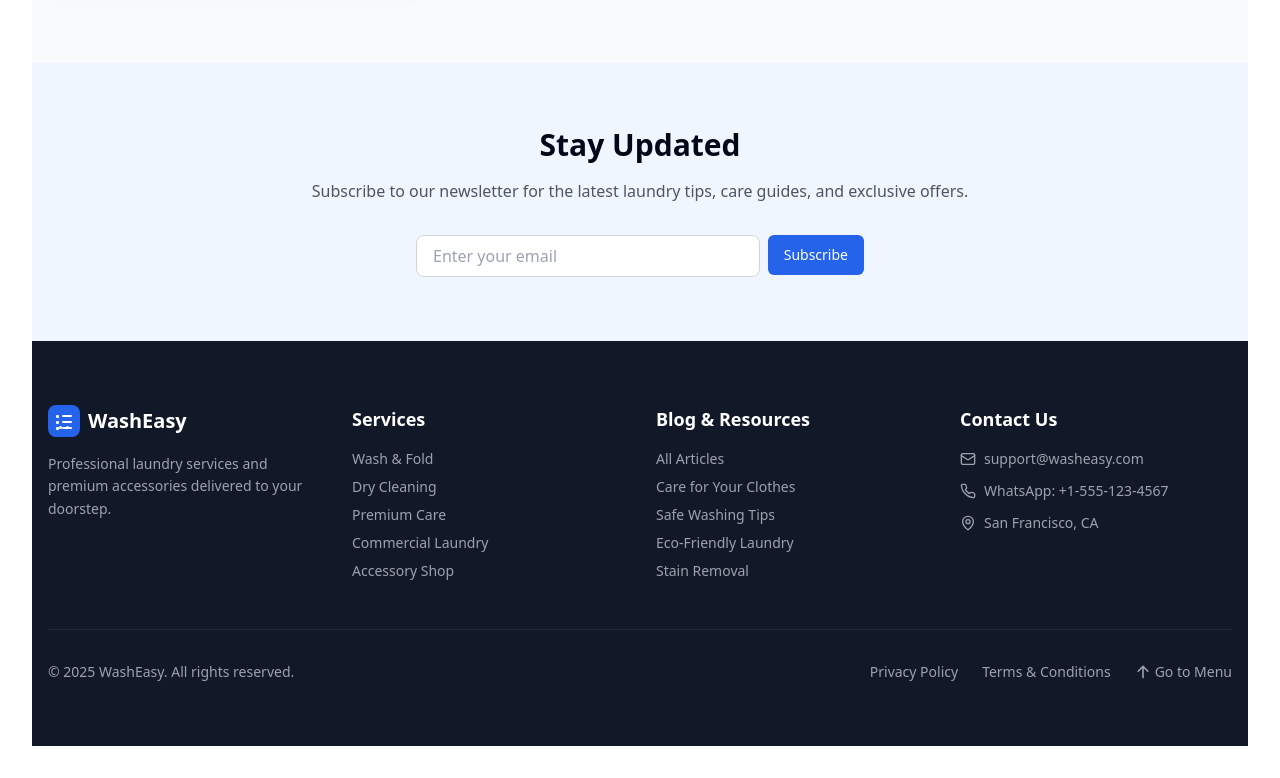
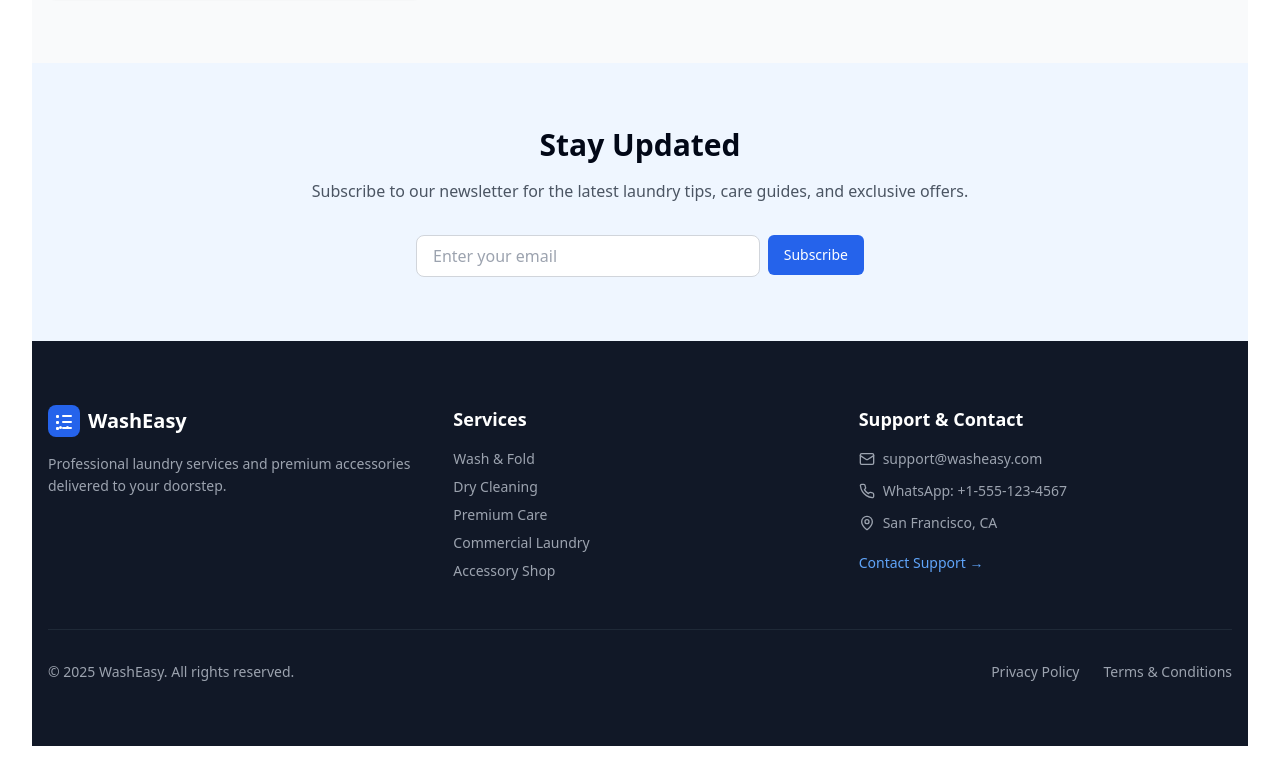
Before and after one commit to mahnoorllc/wash-easy-shop-connect, a React (Vite) app: page /blog in a window 1280 px wide. Shown: the part 1693-2471 px from the top of the page. Built offline with nearby package versions, Linux system fonts and the light colour scheme.

Commit message:
Fix: Footer, Go to Menu, and FAQ
- Removed blog and resources from the footer, keeping only the support section.
- Fixed the "Go to Menu" button functionality.
- Added a floating "Go to Menu" button on the right side.
- Re-added the FAQ button to the footer.
- Addressed the next steps.

```diff
--- a/src/components/Footer.tsx
+++ b/src/components/Footer.tsx
@@ -1,7 +1,23 @@
 
-import { Mail, Phone, MapPin } from "lucide-react";
+import { Mail, Phone, MapPin, ArrowUp, HelpCircle } from "lucide-react";
+import { useEffect, useState } from "react";
 
 export const Footer = () => {
+  const [showScrollButton, setShowScrollButton] = useState(false);
+
+  useEffect(() => {
+    const handleScroll = () => {
+      setShowScrollButton(window.scrollY > 300);
+    };
+
+    window.addEventListener('scroll', handleScroll);
+    return () => window.removeEventListener('scroll', handleScroll);
+  }, []);
+
+  const scrollToTop = () => {
+    window.scrollTo({ top: 0, behavior: 'smooth' });
+  };
+
   const scrollToMenu = () => {
     const navigation = document.getElementById('main-navigation');
     if (navigation) {
@@ -10,9 +26,30 @@ export const Footer = () => {
   };
 
   return (
+    <>
+      {/* Fixed Scroll to Top Button */}
+      {showScrollButton && (
+        <button
+          onClick={scrollToTop}
+          className="fixed bottom-6 right-6 z-50 bg-blue-600 hover:bg-blue-700 text-white p-3 rounded-full shadow-lg transition-all duration-300 hover:scale-110"
+          aria-label="Go to Menu"
+        >
+          <ArrowUp className="w-5 h-5" />
+        </button>
+      )}
+
+      {/* FAQ Button - Fixed position */}
+      <button
+        onClick={() => window.location.href = '/contact'}
+        className="fixed bottom-20 right-6 z-50 bg-green-600 hover:bg-green-700 text-white p-3 rounded-full shadow-lg transition-all duration-300 hover:scale-110"
+        aria-label="FAQ & Help"
+      >
+        <HelpCircle className="w-5 h-5" />
+      </button>
+
       <footer className="bg-gray-900 text-white relative">
         <div className="max-w-7xl mx-auto px-4 py-12 md:py-16">
-        <div className="grid grid-cols-1 md:grid-cols-4 gap-8">
+          <div className="grid grid-cols-1 md:grid-cols-3 gap-8">
             {/* Company Info */}
             <div className="space-y-4 text-center md:text-left">
               <div className="flex items-center justify-center md:justify-start space-x-2">
@@ -41,21 +78,9 @@ export const Footer = () => {
               </div>
             </div>
 
-          {/* Blog & Resources */}
+            {/* Support & Contact Info */}
             <div className="space-y-4 text-center md:text-left">
-            <h3 className="text-lg font-semibold">Blog & Resources</h3>
-            <div className="space-y-2 text-sm text-gray-400">
-              <a href="/blog" className="block hover:text-white transition-colors">All Articles</a>
-              <a href="/blog/care-for-your-clothes-guide" className="block hover:text-white transition-colors">Care for Your Clothes</a>
-              <a href="/blog/protect-hands-during-laundry" className="block hover:text-white transition-colors">Safe Washing Tips</a>
-              <a href="/blog/eco-friendly-laundry-tips" className="block hover:text-white transition-colors">Eco-Friendly Laundry</a>
-              <a href="/blog/stain-removal-secrets" className="block hover:text-white transition-colors">Stain Removal</a>
-            </div>
-          </div>
-
-          {/* Contact Info */}
-          <div className="space-y-4 text-center md:text-left">
-            <h3 className="text-lg font-semibold">Contact Us</h3>
+              <h3 className="text-lg font-semibold">Support & Contact</h3>
               <div className="space-y-3 text-sm text-gray-400">
                 <div className="flex items-center justify-center md:justify-start space-x-2">
                   <Mail className="w-4 h-4" />
@@ -73,6 +98,11 @@ export const Footer = () => {
                   <MapPin className="w-4 h-4" />
                   <span>San Francisco, CA</span>
                 </div>
+                <div className="pt-2">
+                  <a href="/contact" className="text-blue-400 hover:text-blue-300 transition-colors text-sm font-medium">
+                    Contact Support →
+                  </a>
+                </div>
               </div>
             </div>
           </div>
@@ -86,17 +116,7 @@ export const Footer = () => {
               <div className="flex flex-wrap justify-center gap-4 text-sm text-gray-400">
                 <a href="#" className="hover:text-white transition-colors">Privacy Policy</a>
                 <a href="#" className="hover:text-white transition-colors">Terms & Conditions</a>
-              <a href="/contact" className="hover:text-white transition-colors">Contact</a>
               </div>
-            <button
-              onClick={scrollToMenu}
-              className="text-gray-400 hover:text-white flex items-center space-x-1 mx-auto text-sm"
-            >
-              <svg className="w-4 h-4" fill="currentColor" viewBox="0 0 20 20">
-                <path fillRule="evenodd" d="M3.293 9.707a1 1 0 010-1.414l6-6a1 1 0 011.414 0l6 6a1 1 0 01-1.414 1.414L11 5.414V17a1 1 0 11-2 0V5.414L4.707 9.707a1 1 0 01-1.414 0z" clipRule="evenodd"/>
-              </svg>
-              <span>Go to Menu</span>
-            </button>
             </div>
 
             {/* Desktop layout */}
@@ -105,23 +125,13 @@ export const Footer = () => {
                 © 2025 WashEasy. All rights reserved.
               </p>
               <div className="flex items-center space-x-6 text-sm text-gray-400">
-              <div className="flex space-x-6">
                 <a href="#" className="hover:text-white transition-colors">Privacy Policy</a>
                 <a href="#" className="hover:text-white transition-colors">Terms & Conditions</a>
-              </div>
-              <button
-                onClick={scrollToMenu}
-                className="text-gray-400 hover:text-white flex items-center space-x-1 text-sm"
-              >
-                <svg className="w-4 h-4" fill="currentColor" viewBox="0 0 20 20">
-                  <path fillRule="evenodd" d="M3.293 9.707a1 1 0 010-1.414l6-6a1 1 0 011.414 0l6 6a1 1 0 01-1.414 1.414L11 5.414V17a1 1 0 11-2 0V5.414L4.707 9.707a1 1 0 01-1.414 0z" clipRule="evenodd"/>
-                </svg>
-                <span>Go to Menu</span>
-              </button>
               </div>
             </div>
           </div>
         </div>
       </footer>
+    </>
   );
 };
```
Lines whose indentation alone changed are shown as unchanged.
